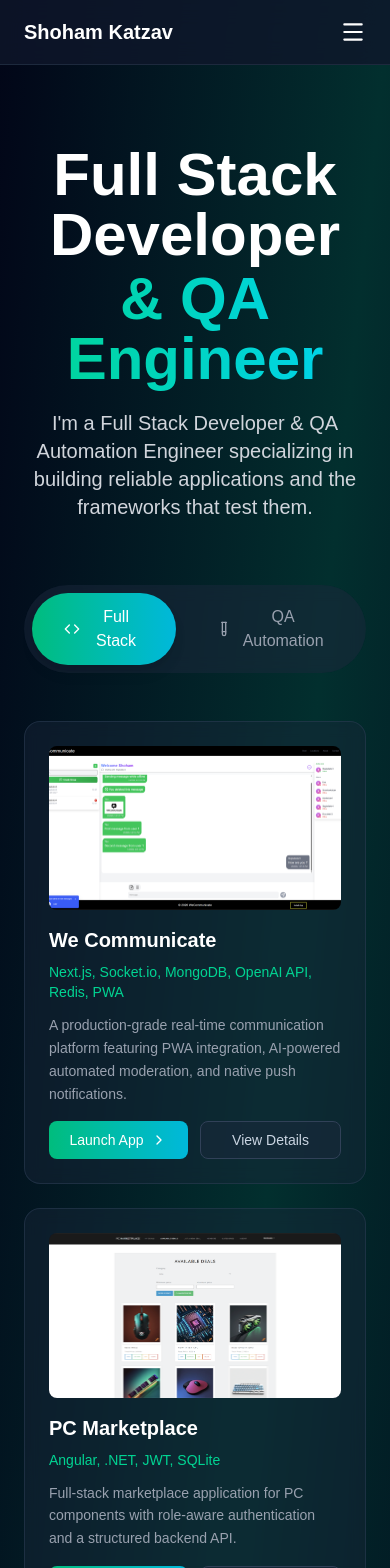
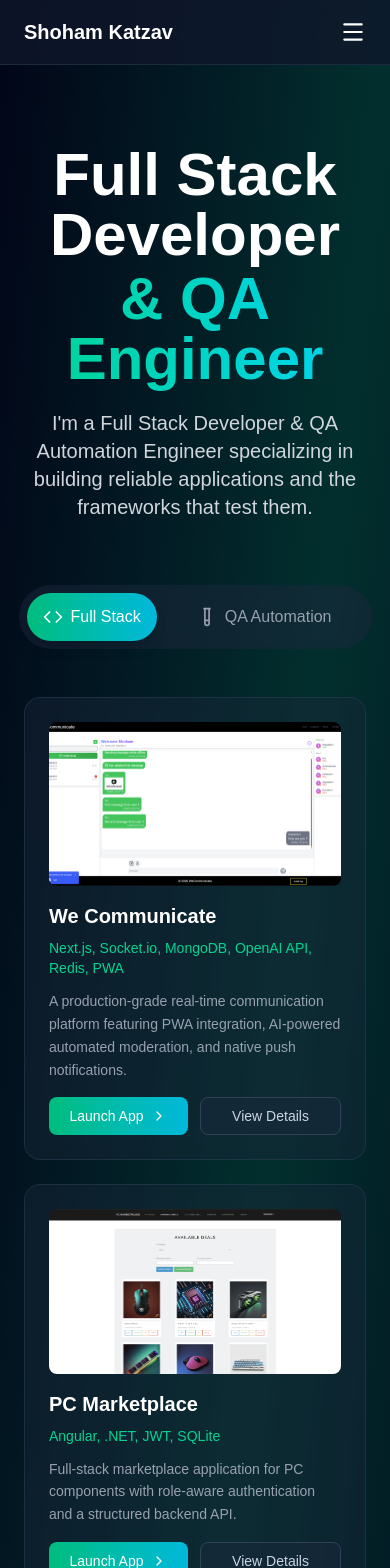
Before and after one commit to ShohamKatzav/ShohamKatzav-portfolio, a Next.js app: page / in a window 390 px wide. Shown: the top 1568 px of the page. Built offline with nearby package versions, Linux system fonts and the light colour scheme.

Commit message:
Minor UI imporovements for mobile

```diff
--- a/app/components/ProjectCard.tsx
+++ b/app/components/ProjectCard.tsx
@@ -15,6 +15,22 @@ export default function ProjectCard({ project, activeTab }: ProjectCardPropertie
     useEffect(() => {
         setIsLoading(true);
     }, [activeTab, project]);
+
+    const isFullstack = activeTab === 'fullstack';
+    const primaryLink = isFullstack ? project.demo : project.reportUrl;
+    const primaryLabel = isFullstack ? "Launch App" : "View Report";
+
+    const primaryBtnClass = `flex-1 flex items-center justify-center gap-2 px-4 py-2
+                           bg-gradient-to-r from-emerald-500 to-cyan-500
+                           text-white rounded-lg text-sm font-medium whitespace-nowrap
+                           hover:shadow-lg hover:shadow-emerald-500/20 hover:-translate-y-0.5
+                           transition-all duration-300`;
+
+    const secondaryBtnClass = `flex-1 flex items-center justify-center gap-2 px-4 py-2
+                             bg-slate-800/50 border border-slate-700
+                             text-slate-300 rounded-lg text-sm font-medium whitespace-nowrap
+                             hover:bg-slate-700 hover:text-white
+                             transition-all duration-300`;
 
     return (
         <>
@@ -48,54 +64,21 @@ export default function ProjectCard({ project, activeTab }: ProjectCardPropertie
 
             <div className="flex-grow"></div>
 
-            {activeTab === 'fullstack' ? (
-                <div className="flex gap-3">
+            <div className="flex gap-3">
+                {primaryLink && (
                     <a
-                        href={project.demo}
+                        href={primaryLink}
                         target="_blank"
                         rel="noopener noreferrer"
-                        className="flex-1 flex items-center justify-center gap-2 px-4 py-2
-                       bg-gradient-to-r from-emerald-500 to-cyan-500
-                       text-white rounded-lg text-sm font-medium
-                       hover:shadow-lg hover:shadow-emerald-500/20 hover:-translate-y-0.5
-                       transition-all duration-300"
+                        className={primaryBtnClass}
                     >
-                        Launch App <ChevronRight size={16} />
+                        {primaryLabel} <ChevronRight size={16} />
                     </a>
-                    <button className="flex-1 flex items-center justify-center gap-2 px-4 py-2
-                           bg-slate-800/50 border border-slate-700
-                           text-slate-300 rounded-lg text-sm font-medium
-                           hover:bg-slate-700 hover:text-white
-                           transition-all duration-300">
-                        View Details
-                    </button>
-                </div>
-            ) : (
-                <div className="flex gap-3">
-                    {project.reportUrl &&
-                        <a
-                            href={project.reportUrl}
-                            target="_blank"
-                            rel="noopener noreferrer"
-                            className="flex-1 flex items-center justify-center gap-2 px-4 py-2
-                            bg-gradient-to-r from-emerald-500 to-cyan-500
-                            text-white rounded-lg text-sm font-medium whitespace-nowrap
-                            hover:shadow-lg hover:shadow-emerald-500/20 hover:-translate-y-0.5
-                            transition-all duration-300"
-                        >
-                            View Report <ChevronRight size={16} />
-                        </a>
-                    }
-                    <button className="flex-1 flex items-center justify-center gap-2 px-4 py-2
-                       bg-slate-800/50 border border-slate-700
-                       text-slate-300 rounded-lg text-sm font-medium whitespace-nowrap
-                       hover:bg-slate-700 hover:text-white
-                       transition-all duration-300">
-                        View Details
-                    </button>
-                </div >
-            )
-            }
+                )}
+                <button className={secondaryBtnClass}>
+                    View Details
+                </button>
+            </div>
         </>
     );
 }
--- a/app/components/ProjectModal.tsx
+++ b/app/components/ProjectModal.tsx
@@ -1,5 +1,5 @@
 import Project from "@/app/types/Project";
-import { ChevronRight, Github, Loader2, X, BarChart3 } from "lucide-react";
+import { ChevronRight, ExternalLink, Github, Loader2, X, BarChart3 } from "lucide-react";
 import { useEffect, useState } from "react";
 import FullscreenMediaViewer from "./fullscreenMediaViewer";
 import Image from 'next/image';
@@ -141,7 +141,7 @@ export default function ProjectModal({ project, onClose }: ProjectModalPropertie
                                 rel="noopener noreferrer"
                                 className="flex items-center gap-2 px-6 py-3 bg-gradient-to-r from-emerald-500 to-cyan-500 text-white rounded-lg font-medium hover:shadow-lg transition-all duration-300"
                             >
-                                Launch App <ChevronRight size={16} />
+                                Launch App <ExternalLink size={16} />
                             </a>
                         )}
                         {project.reportUrl && (
@@ -151,7 +151,8 @@ export default function ProjectModal({ project, onClose }: ProjectModalPropertie
                                 rel="noopener noreferrer"
                                 className="flex items-center gap-2 px-6 py-3 bg-gradient-to-r from-emerald-500 to-cyan-500 text-white rounded-lg font-medium hover:shadow-lg transition-all duration-300"
                             >
-                                View Report <BarChart3 size={16} />
+                                <BarChart3 size={16} />
+                                View Report
                             </a>
                         )}
                         <a
--- a/app/components/RoleToggle.tsx
+++ b/app/components/RoleToggle.tsx
@@ -12,9 +12,10 @@ export default function RoleToggle({ activeTab, setActiveTab }: RoleToggleProper
             <div id="projects" className="bg-slate-800/50 backdrop-blur-sm rounded-full p-2 inline-flex gap-2">
                 <button
                     onClick={() => setActiveTab('fullstack')}
-                    className={`px-8 py-3 rounded-full font-medium transition-all duration-300 flex items-center gap-2 ${activeTab === 'fullstack'
-                        ? 'bg-gradient-to-r from-emerald-500 to-cyan-500 text-white shadow-lg'
-                        : 'text-gray-400 hover:text-white'
+                    className={`px-4 py-2 md:px-8 md:py-3 rounded-full font-medium transition-all duration-300 flex items-center gap-2 whitespace-nowrap
+                         ${activeTab === 'fullstack'
+                            ? 'bg-gradient-to-r from-emerald-500 to-cyan-500 text-white shadow-lg'
+                            : 'text-gray-400 hover:text-white'
                         }`}
                 >
                     <Code size={20} />
@@ -22,9 +23,10 @@ export default function RoleToggle({ activeTab, setActiveTab }: RoleToggleProper
                 </button>
                 <button
                     onClick={() => setActiveTab('qa')}
-                    className={`px-8 py-3 rounded-full font-medium transition-all duration-300 flex items-center gap-2 ${activeTab === 'qa'
-                        ? 'bg-gradient-to-r from-emerald-500 to-cyan-500 text-white shadow-lg'
-                        : 'text-gray-400 hover:text-white'
+                    className={`px-8 py-3 rounded-full font-medium transition-all duration-300 flex items-center gap-2 whitespace-nowrap
+                         ${activeTab === 'qa'
+                            ? 'bg-gradient-to-r from-emerald-500 to-cyan-500 text-white shadow-lg'
+                            : 'text-gray-400 hover:text-white'
                         }`}
                 >
                     <TestTube size={20} />
```
